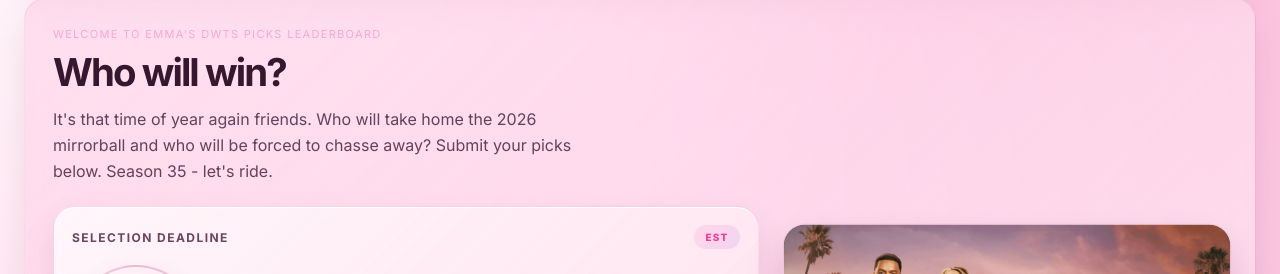
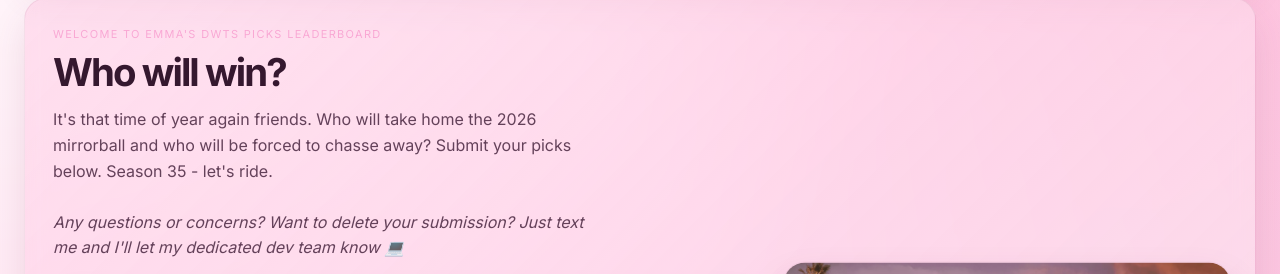
Before and after one commit to aronlauan/dwts, a plain HTML site: page frontend/index.html in a window 1280 px wide. Shown: the part 322-596 px from the top of the page. Drawn offline with Linux system fonts and the light colour scheme; no server answers.

Commit message:
Update index.html

```diff
--- a/frontend/index.html
+++ b/frontend/index.html
@@ -50,7 +50,8 @@
             <p class="hero-copy">
                 It's that time of year again friends. Who will take home the 2026 mirrorball
                 and who will be forced to chasse away? Submit your picks below.
-                Season 35 - let's ride.
+                Season 35 - let's ride.<br>
+                <br><i>Any questions or concerns? Want to delete your submission? Just text me and I'll let my dedicated dev team know 💻</i><br>
             </p>
 
             <div class="countdown-ticker" aria-live="polite">
```
